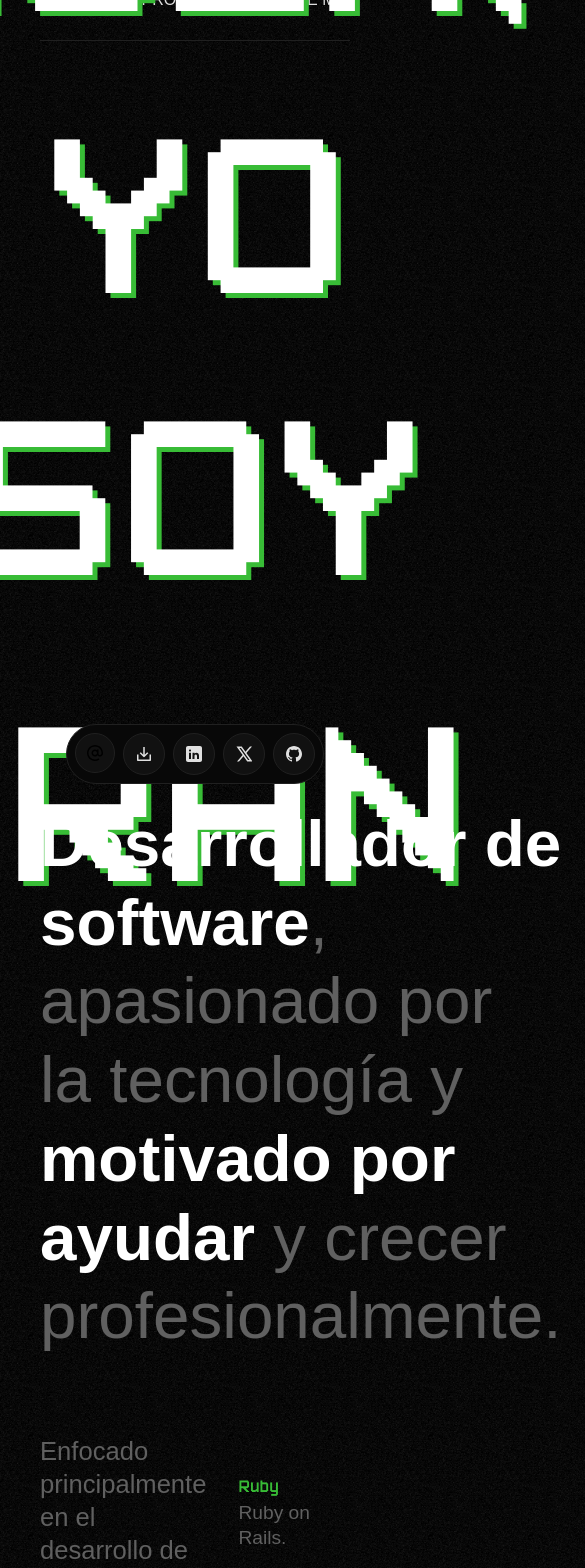
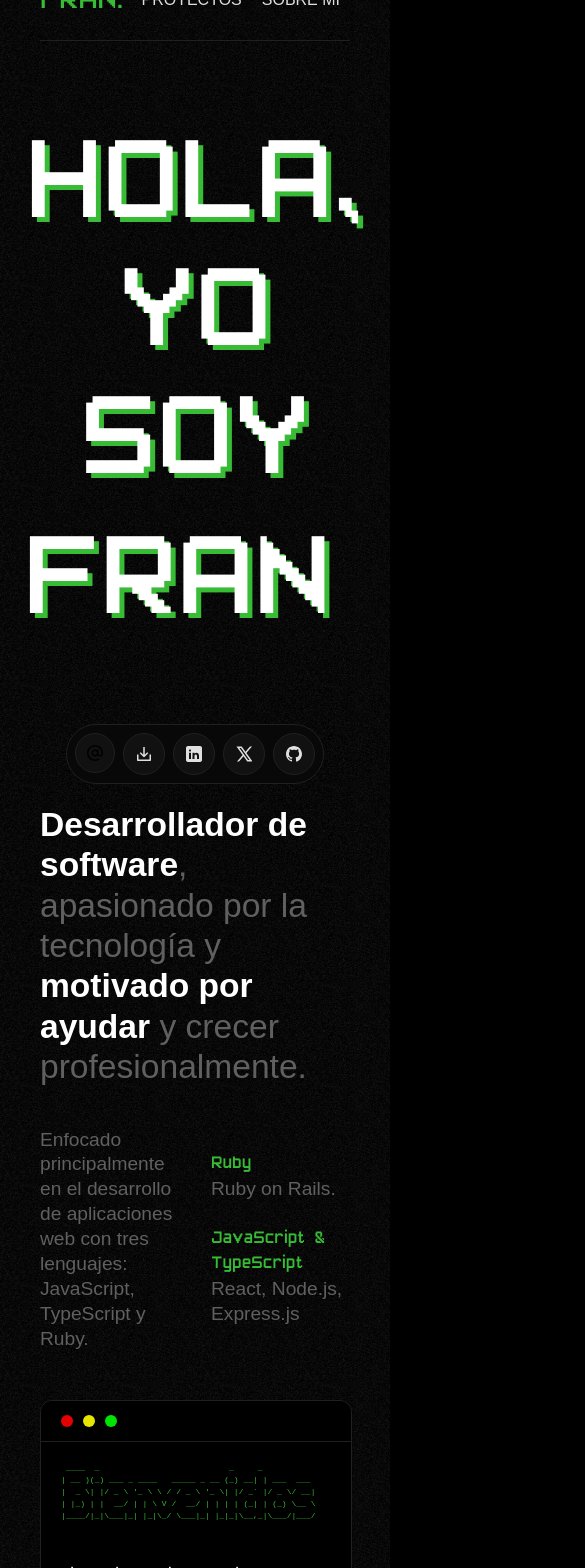
Before and after one commit to FranciscoJBrito/portfolio, a React (Vite) app: page / in a window 390 px wide. Shown: the part 40-1608 px from the top of the page, 585 px wide, since content can reach past the window. Built offline with nearby package versions, Linux system fonts and the light colour scheme; a web font is replaced by a local one.

Commit message:
adding responsive design #2

```diff
--- a/src/App.css
+++ b/src/App.css
@@ -32,5 +32,14 @@
       .query_about_me_title {
             font-size: 6rem;
       }
+}
 
+@media screen and (min-width: 100px) and (max-width: 900px) {
+      .query_project_title {
+            font-size: 4rem;
+      }
+
+      .query_about_me_title {
+            font-size: 4rem;
+      }
 }
--- a/src/components/Hero/Hero.css
+++ b/src/components/Hero/Hero.css
@@ -36,3 +36,11 @@
     text-align: center;
   }
 }
+
+@media screen and (min-width: 100px) and (max-width: 900px) {
+  .main_hero_container .hero_title {
+    font-size: 8rem;
+    line-height: 1;
+    text-align: center;
+  }
+}
--- a/src/components/Presentation/Presentation.css
+++ b/src/components/Presentation/Presentation.css
@@ -60,9 +60,20 @@
   }
 }
 
-@media screen and (min-width: 100px) and (max-width: 1400px) {
+@media screen and (min-width: 100px) and (max-width: 900px) {
   .main_presentation_container {
     display: flex;
     flex-direction: column;
+    max-height: 900px;
+    min-height: 900px;
+    height: 900px;
+
+    .text_presentation_container {
+      font-size: 2.1rem;
+
+      .stack_description {
+        font-size: 1.2rem;
+      }
+    }
   }
 }
--- a/src/components/Terminal/Terminal.css
+++ b/src/components/Terminal/Terminal.css
@@ -72,3 +72,14 @@
     min-height: 300px;
   }
 }
+
+@media screen and (min-width: 100px) and (max-width: 900px) {
+  .terminal_main_container .terminal_results {
+    min-height: 200px;
+
+
+    .ascii {
+      font-size: 0.5rem;
+    }
+  }
+}
--- a/src/components/Terminal/TerminalResults.jsx
+++ b/src/components/Terminal/TerminalResults.jsx
@@ -54,11 +54,11 @@ export const TerminalResults = {
   ),
   default: (
     <div className="terminal_results">
-      <p style={{fontFamily: 'cursor, monospace', margin: '0', color: '#38BC36'}}>&nbsp;____&nbsp;&nbsp;_&nbsp;&nbsp;&nbsp;&nbsp;&nbsp;&nbsp;&nbsp;&nbsp;&nbsp;&nbsp;&nbsp;&nbsp;&nbsp;&nbsp;&nbsp;&nbsp;&nbsp;&nbsp;&nbsp;&nbsp;&nbsp;&nbsp;&nbsp;&nbsp;&nbsp;&nbsp;&nbsp;_&nbsp;&nbsp;&nbsp;&nbsp;&nbsp;_</p>
-      <p style={{fontFamily: 'cursor, monospace', margin: '0', color: '#38BC36'}}>|&nbsp;__&nbsp;)(_)&nbsp;___&nbsp;_&nbsp;____&nbsp;&nbsp;&nbsp;_____&nbsp;_&nbsp;__&nbsp;(_)&nbsp;__|&nbsp;|&nbsp;___&nbsp;&nbsp;___</p>
-      <p style={{fontFamily: 'cursor, monospace', margin: '0', color: '#38BC36'}}>|&nbsp;&nbsp;_&nbsp;\|&nbsp;|/&nbsp;_&nbsp;\&nbsp;'_&nbsp;\&nbsp;\&nbsp;/&nbsp;/&nbsp;_&nbsp;\&nbsp;'_&nbsp;\|&nbsp;|/&nbsp;_`&nbsp;|/&nbsp;_&nbsp;\/&nbsp;__|</p>
-      <p style={{fontFamily: 'cursor, monospace', margin: '0', color: '#38BC36'}}>|&nbsp;|_)&nbsp;|&nbsp;|&nbsp;&nbsp;__/&nbsp;|&nbsp;|&nbsp;\&nbsp;V&nbsp;/&nbsp;&nbsp;__/&nbsp;|&nbsp;|&nbsp;|&nbsp;|&nbsp;(_|&nbsp;|&nbsp;(_)&nbsp;\__&nbsp;\</p>
-      <p style={{fontFamily: 'cursor, monospace', margin: '0', color: '#38BC36'}}>|____/|_|\___|_|&nbsp;|_|\_/&nbsp;\___|_|&nbsp;|_|_|\__,_|\___/|___/</p>
+      <p className="ascii" style={{fontFamily: 'cursor, monospace', margin: '0', color: '#38BC36'}}>&nbsp;____&nbsp;&nbsp;_&nbsp;&nbsp;&nbsp;&nbsp;&nbsp;&nbsp;&nbsp;&nbsp;&nbsp;&nbsp;&nbsp;&nbsp;&nbsp;&nbsp;&nbsp;&nbsp;&nbsp;&nbsp;&nbsp;&nbsp;&nbsp;&nbsp;&nbsp;&nbsp;&nbsp;&nbsp;&nbsp;_&nbsp;&nbsp;&nbsp;&nbsp;&nbsp;_</p>
+      <p className="ascii" style={{fontFamily: 'cursor, monospace', margin: '0', color: '#38BC36'}}>|&nbsp;__&nbsp;)(_)&nbsp;___&nbsp;_&nbsp;____&nbsp;&nbsp;&nbsp;_____&nbsp;_&nbsp;__&nbsp;(_)&nbsp;__|&nbsp;|&nbsp;___&nbsp;&nbsp;___</p>
+      <p className="ascii" style={{fontFamily: 'cursor, monospace', margin: '0', color: '#38BC36'}}>|&nbsp;&nbsp;_&nbsp;\|&nbsp;|/&nbsp;_&nbsp;\&nbsp;'_&nbsp;\&nbsp;\&nbsp;/&nbsp;/&nbsp;_&nbsp;\&nbsp;'_&nbsp;\|&nbsp;|/&nbsp;_`&nbsp;|/&nbsp;_&nbsp;\/&nbsp;__|</p>
+      <p className="ascii" style={{fontFamily: 'cursor, monospace', margin: '0', color: '#38BC36'}}>|&nbsp;|_)&nbsp;|&nbsp;|&nbsp;&nbsp;__/&nbsp;|&nbsp;|&nbsp;\&nbsp;V&nbsp;/&nbsp;&nbsp;__/&nbsp;|&nbsp;|&nbsp;|&nbsp;|&nbsp;(_|&nbsp;|&nbsp;(_)&nbsp;\__&nbsp;\</p>
+      <p className="ascii" style={{fontFamily: 'cursor, monospace', margin: '0', color: '#38BC36'}}>|____/|_|\___|_|&nbsp;|_|\_/&nbsp;\___|_|&nbsp;|_|_|\__,_|\___/|___/</p>
       <br />
       <p className="terminal_result">Bienvenido a mi portafolio:</p>
       <p className="terminal_result">
--- a/src/layouts/AboutMe/AboutMe.css
+++ b/src/layouts/AboutMe/AboutMe.css
@@ -169,3 +169,86 @@
     }
   }
 }
+
+@media screen and (min-width: 100px) and (max-width: 900px) {
+  .about_me_main_container {
+    grid-template-columns: 1fr;
+    grid-template-rows: repeat(6, 1fr);
+
+
+    .background_info {
+      grid-column: 1 / 2;
+      grid-row: 1 / 2;
+
+      .profile_description {
+        h4 {
+          font-size: 1.6rem;
+        }
+
+        p {
+          font-size: 1rem;
+        }
+      }
+    }
+
+    .open_source_contributions {
+      grid-column: 1 / 2;
+      grid-row: 2 / 3;
+
+      h4 {
+        font-size: 1.6rem;
+      }
+
+      p {
+        font-size: 1rem;
+      }
+    }
+
+    .technology_stack {
+      grid-column: 1 / 2;
+      grid-row: 3 / 4;
+
+      h4 {
+        font-size: 1.6rem;
+      }
+    }
+
+    .profile_image {
+      grid-column: 1 / 2;
+      grid-row: 4 / 5;
+      height: 210px;
+    }
+
+
+    .experience {
+      grid-column: 1 / 2;
+      grid-row: 5 / 6;
+
+      h4 {
+        font-size: 1.6rem;
+      }
+
+      .experience_history {
+        display: flex;
+        justify-content: space-between;
+
+        p {
+          font-size: 1rem;
+        }
+        span {
+          font-size: 1rem;
+          color: var(--blanco-opaco);
+        }
+      }
+    }
+
+    .spotify {
+      grid-column: 1 / 2;
+      grid-row: 6 / 7;
+
+      h4 {
+        font-size: 1.6rem;
+      }
+    }
+  }
+}
```
